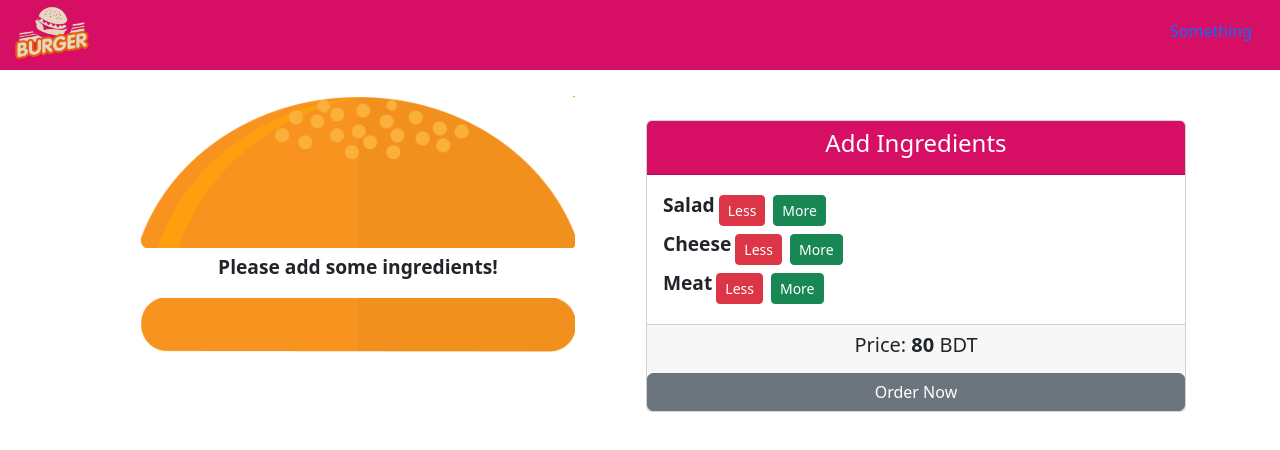
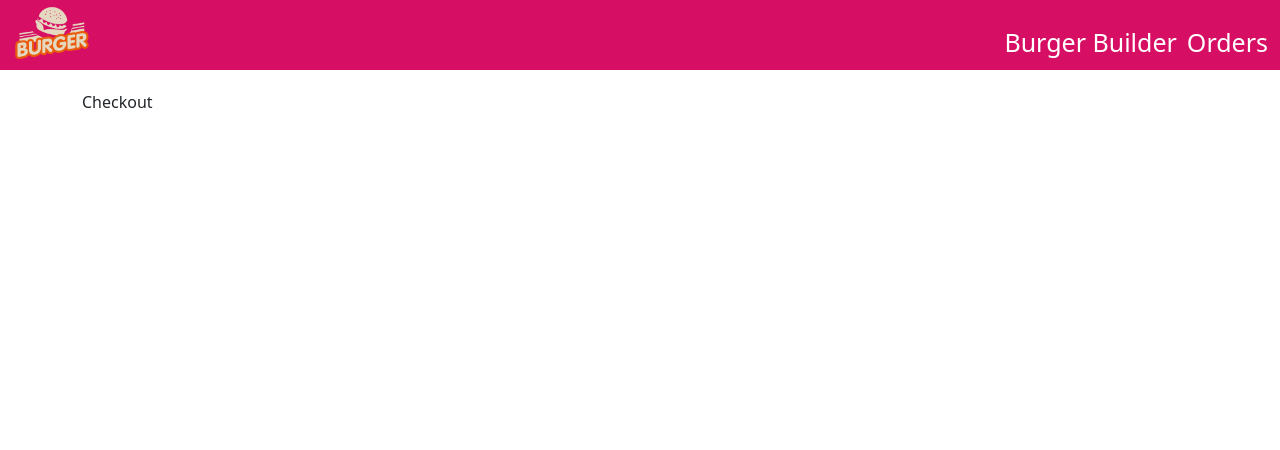
Before and after one commit to meshkatahmed/burger-builder, a React (Create React App) app: page /checkout in a window 1280 px wide. Shown: the top 450 px of the page. Built offline with nearby package versions, Linux system fonts and the light colour scheme.

Commit message:
Added routing

```diff
--- a/package.json
+++ b/package.json
@@ -8,9 +8,12 @@
     "@testing-library/user-event": "^13.5.0",
     "axios": "^1.3.4",
     "bootstrap": "^5.2.3",
+    "package.json": "^2.0.1",
     "react": "^18.2.0",
     "react-dom": "^18.2.0",
     "react-popper": "^2.3.0",
+    "react-router": "^5.2.0",
+    "react-router-dom": "^5.2.0",
     "react-scripts": "5.0.1",
     "reactstrap": "^9.1.6",
     "web-vitals": "^2.1.4"
--- a/src/App.js
+++ b/src/App.js
@@ -1,9 +1,13 @@
 import './App.css';
 import Main from './components/main.js';
+import { BrowserRouter } from 'react-router-dom';
+
 function App() {
   return (
     <div>
-      <Main/>
+      <BrowserRouter>
+        <Main/>
+      </BrowserRouter>
     </div>
   );
 }
--- a/src/components/BurgerBuilder/Controls/controls.js
+++ b/src/components/BurgerBuilder/Controls/controls.js
@@ -35,7 +35,7 @@
                     }
                 </CardBody>
                 <CardFooter><h5>Price: <strong>{props.price}</strong> BDT</h5></CardFooter>
-                <Button onClick={props.toggleModal}>Order Now</Button>
+                <Button disabled={!props.purchasable} onClick={props.toggleModal}>Order Now</Button>
             </Card>
         </div>
     );
--- a/src/components/BurgerBuilder/burgerBuilder.js
+++ b/src/components/BurgerBuilder/burgerBuilder.js
@@ -10,7 +10,6 @@
     meat: 90,
 }
 
-
 export default class BurgerBuilder extends Component {
     state = {
         ingredients: [
@@ -19,21 +18,30 @@
             {type: 'meat',amount: 0},
         ],
         totalPrice: 80,
-        modalOpen: false
+        modalOpen: false,
+        purchasable: false
+    }
+
+    updatePurchasable = ingredients => {
+        const sum = ingredients.reduce((sum,element) => {
+            return sum + element.amount;
+        }, 0);
+        this.setState({purchasable: sum > 0});
     }
 
     addIngredientHandle = type => {
-        const ingredients = [...this.state.ingredients];
+        const ingredients = this.state.ingredients;
         const newPrice = this.state.totalPrice + INGREDIENT_PRICES[type];
         for (let item of ingredients) {
             if (item.type===type)
                 item.amount++;
         }
         this.setState({ingredients:ingredients,totalPrice:newPrice});
+        this.updatePurchasable(ingredients);
     }
 
     removeIngredientHandle = type => {
-        const ingredients = [...this.state.ingredients];
+        const ingredients = this.state.ingredients;
         const newPrice = this.state.totalPrice - INGREDIENT_PRICES[type];
         for (let item of ingredients) {
             if (item.type===type) {
@@ -42,6 +50,7 @@
             }
         }
         this.setState({ingredients:ingredients,totalPrice:newPrice});
+        this.updatePurchasable(ingredients);
     }
 
     toggleModal = () => {
@@ -52,15 +61,21 @@
         )
     }
 
+    handleCheckout = () => {
+        this.props.history.push('/checkout');
+    }
+
     render () {
         return (
             <div>
                 <div className='d-flex flex-md-row flex-column'>
-                <Burger ingredients={this.state.ingredients}/>
-                <br/>
-                <Controls ingredientAdded={this.addIngredientHandle}
-                    ingredientRemoved={this.removeIngredientHandle}
-                    price={this.state.totalPrice} toggleModal={this.toggleModal}/>
+                    <Burger ingredients={this.state.ingredients}/>
+                    <br/>
+                    <Controls ingredientAdded={this.addIngredientHandle}
+                        ingredientRemoved={this.removeIngredientHandle}
+                        price={this.state.totalPrice} toggleModal={this.toggleModal}
+                        purchasable={this.state.purchasable}
+                    />
                 </div>
                 <Modal isOpen={this.state.modalOpen}>
                     <ModalHeader>Your Order Summary</ModalHeader>
@@ -69,7 +84,7 @@
                         <Summary ingredients={this.state.ingredients}/>
                     </ModalBody>
                     <ModalFooter>
-                        <Button color='success' onClick={this.toggleModal}>Continue to Checkout</Button>
+                        <Button color='success' onClick={this.handleCheckout}>Continue to Checkout</Button>
                         <Button color='secondary' onClick={this.toggleModal}>Cancel</Button>
                     </ModalFooter>
                 </Modal>
--- a/src/components/Header/header.css
+++ b/src/components/Header/header.css
@@ -13,8 +13,14 @@
     color: white;
     font-size: 25px;
     margin-top: -25px;
+    margin-left: 10px;
 }
 
 .navlink:hover {
     color: wheat;
 }
+
+.active {
+    text-shadow: 1px 1px grey;
+    color: wheat;
+}
--- a/src/components/Header/header.js
+++ b/src/components/Header/header.js
@@ -1,5 +1,6 @@
 import React from 'react';
-import {Navbar,NavbarBrand,Nav,NavItem,NavLink} from 'reactstrap';
+import {Navbar,NavbarBrand,Nav,NavItem} from 'reactstrap';
+import {Link} from 'react-router-dom';
 import './header.css';
 import logo from '../../assets/logo.png'
 
@@ -13,7 +14,10 @@
                 </NavbarBrand>
                 <Nav className='mr-md-5'>
                     <NavItem>
-                        <NavLink href='#' className='navlink'>Something</NavLink>
+                        <Link to='/' className='navlink'>Burger Builder</Link>
+                    </NavItem>
+                    <NavItem>
+                        <Link to='/orders' className='navlink'>Orders</Link>
                     </NavItem>
                 </Nav>
             </Navbar>
--- /dev/null
+++ b/src/components/Orders/Checkout/checkout.js
@@ -0,0 +1,11 @@
+import React from "react";
+
+const Checkout = props => {
+    return (
+        <div>
+            <p>Checkout</p>
+        </div>
+    );
+}
+
+export default Checkout;
--- /dev/null
+++ b/src/components/Orders/orders.js
@@ -0,0 +1,11 @@
+import React from "react";
+
+const Orders = props => {
+    return (
+        <div>
+            <p>Orders</p>
+        </div>
+    );
+}
+
+export default Orders;
--- a/src/components/main.js
+++ b/src/components/main.js
@@ -1,13 +1,19 @@
 import React from 'react';
 import Header from './Header/header.js';
 import BurgerBuilder from './BurgerBuilder/burgerBuilder.js';
+import Orders from './Orders/orders.js';
+import Checkout from './Orders/Checkout/checkout.js';
+
+import {Route} from 'react-router-dom';
 
 const Main = props => {
     return (
         <div>
             <Header />
             <div className='container'>
-                <BurgerBuilder />
+                <Route path='/' exact component={BurgerBuilder} />
+                <Route path='/orders' exact component={Orders} />
+                <Route path='/checkout' exact component={Checkout} />
             </div>
         </div>
     );
```
Also changed, not shown: 1 other file (tests, documents, lock files or other folders).
